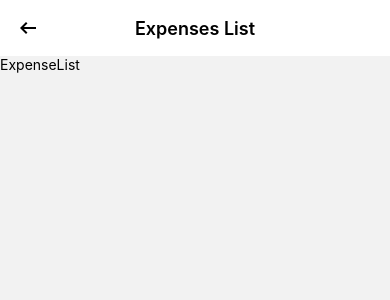
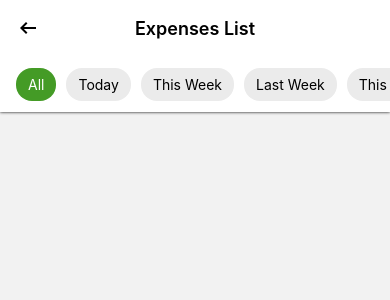
Before and after one commit to Parth-Bhanushali/rn-expense-tracker, a React Native app: screen /ExpenseList in a window 390 px wide. Shown: the top 300 px of the page. Built offline with nearby package versions, Linux system fonts and the light colour scheme.

Commit message:
Design filter selector

```diff
--- /dev/null
+++ b/src/components/Chip.jsx
@@ -0,0 +1,21 @@
+import { StyleSheet, Text, TouchableOpacity, View } from 'react-native'
+import React from 'react'
+import { colors } from '../constants/theme'
+
+const Chip = ({ text, onPress, isSelected }) => {
+  return (
+    <TouchableOpacity
+      activeOpacity={0.8}
+      onPress={onPress}
+      style={{
+        backgroundColor: isSelected ? colors.green : colors.lightgray, paddingVertical: 8, paddingHorizontal: 12, borderRadius: 16
+      }}
+    >
+      <Text style={{ fontSize: 14, includeFontPadding: false, color: isSelected ? colors.white : colors.black }}>{text}</Text>
+    </TouchableOpacity>
+  )
+}
+
+export default Chip
+
+const styles = StyleSheet.create({})
--- /dev/null
+++ b/src/components/FilterSelector.jsx
@@ -0,0 +1,33 @@
+import { StyleSheet, Text, View } from 'react-native'
+import React from 'react'
+import { ScrollView } from 'react-native-gesture-handler'
+import { colors } from '../constants/theme'
+import Chip from '../components/Chip'
+
+const FilterSelector = ({ data, currentFilter, onFilterPress }) => {
+  return (
+    <View
+      style={{
+        backgroundColor: colors.white,
+        minHeight: 56,
+        shadowColor: colors.black,
+        shadowOpacity: 1,
+        shadowRadius: 3,
+        elevation: 2
+      }}>
+      <ScrollView horizontal showsHorizontalScrollIndicator={false} contentContainerStyle={{ flexGrow: 1 }}>
+        <View style={{ flexDirection: 'row', paddingHorizontal: 16, alignItems: 'center', gap: 10 }}>
+          {
+            Object.values(data).map((e, index) => {
+              return <Chip key={index} text={e} isSelected={e == currentFilter} onPress={() => onFilterPress(e)} />
+            })
+          }
+        </View>
+      </ScrollView>
+    </View>
+  )
+}
+
+export default FilterSelector
+
+const styles = StyleSheet.create({})
--- a/src/screens/ExpenseList.js
+++ b/src/screens/ExpenseList.js
@@ -1,10 +1,30 @@
-import { StyleSheet, Text, View } from 'react-native'
+import { StyleSheet, Text, TouchableOpacity, View } from 'react-native'
 import React from 'react'
+import FilterSelector from '../components/FilterSelector'
+
+const Filters = {
+  ALL: "All",
+  TODAY: "Today",
+  THIS_WEEK: "This Week",
+  LAST_WEEK: "Last Week",
+  THIS_MONTH: "This Month",
+  LAST_MONTH: "Last Month",
+  THIS_QUARTER: "This Quarter",
+  THIS_FY: "This FY",
+  LAST_FY: "Last FY",
+  CUSTOM: "Custom"
+}
 
 const ExpenseList = () => {
+  const [currentFilter, setCurrentFilter] = React.useState(Filters.ALL)
+
+  function handleOnFilterPress (selected) {
+    setCurrentFilter(selected)
+  }
+
   return (
     <View>
-      <Text>ExpenseList</Text>
+      <FilterSelector data={Filters} currentFilter={currentFilter} onFilterPress={handleOnFilterPress} />
     </View>
   )
 }
```
